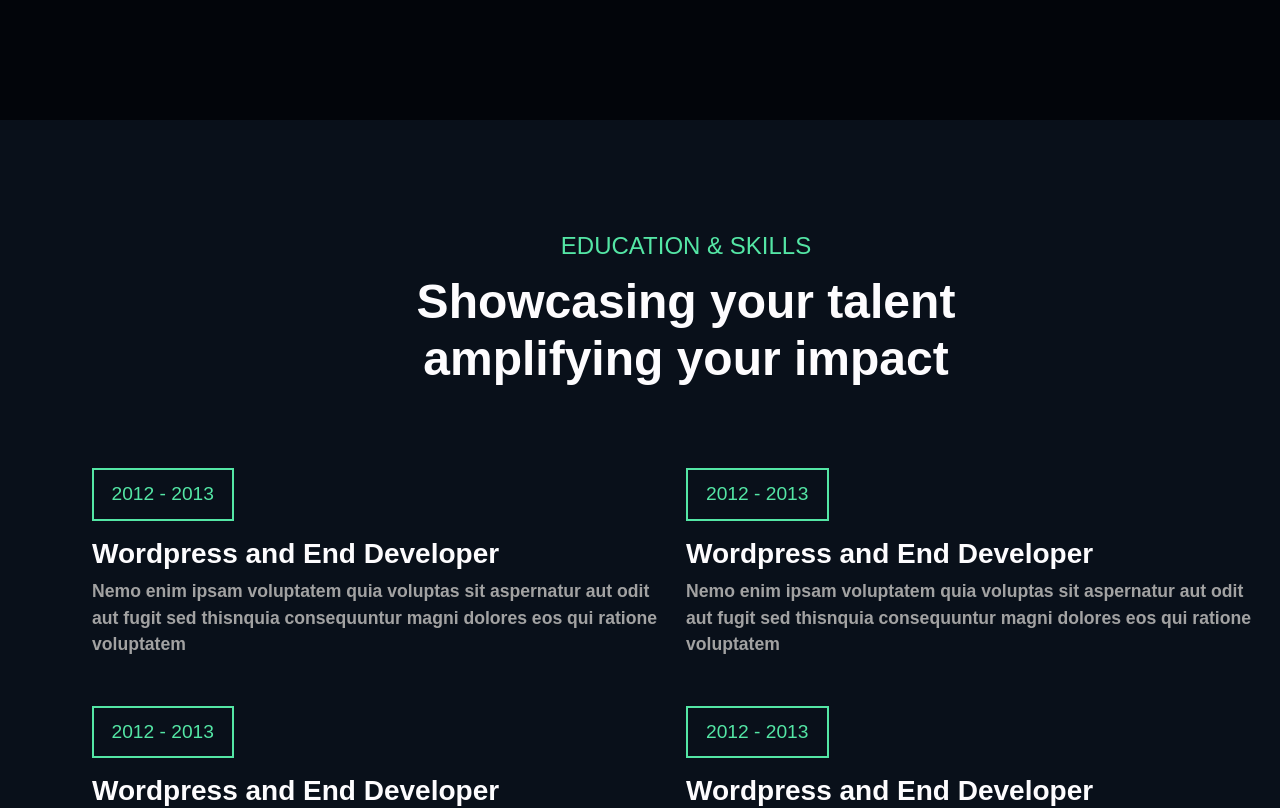
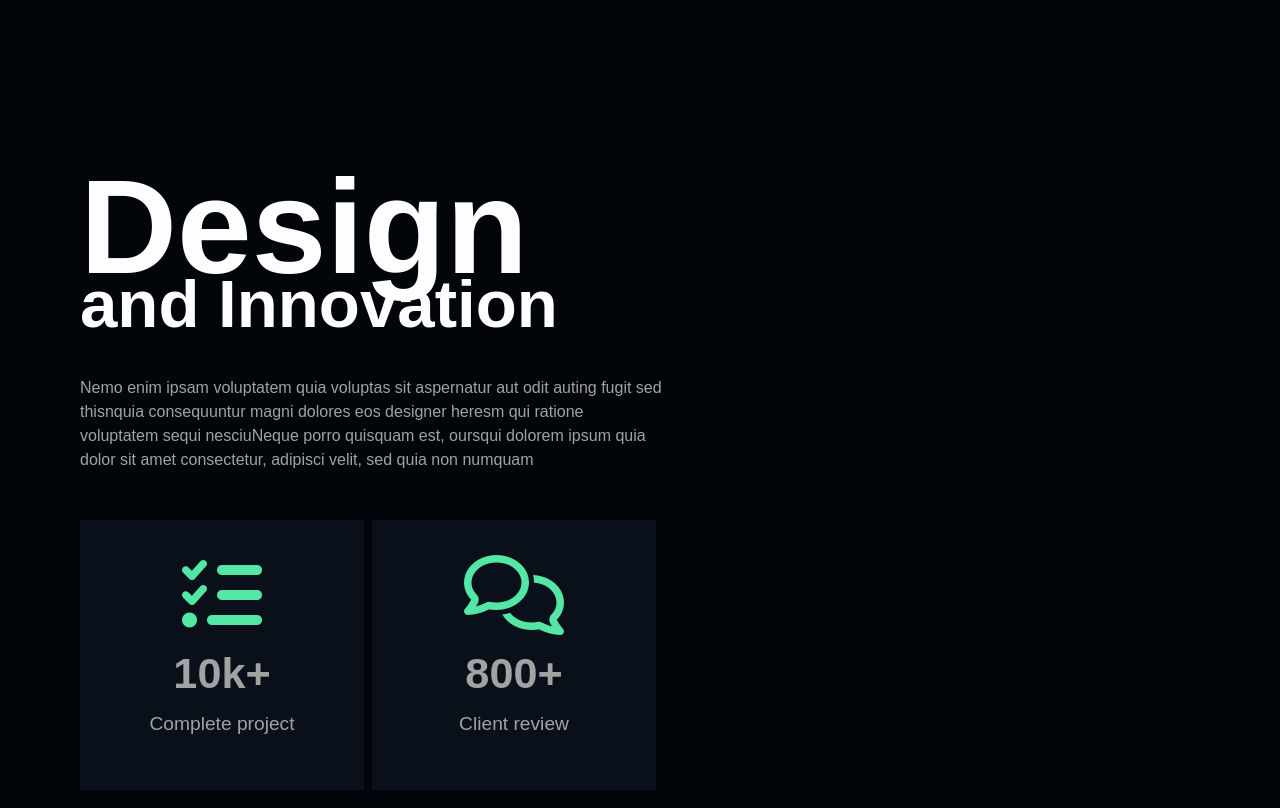
Before and after one commit to SaraMoreiraG/Portfolio, a React (Create React App) app: page / in a window 1280 px wide. Shown: the part 1480-2288 px from the top of the page. Built offline with nearby package versions, Linux system fonts and the light colour scheme.

Commit message:
getInTouch

```diff
--- a/src/App.css
+++ b/src/App.css
@@ -1,5 +1,5 @@
 body {
-  background-color: #09101a;
+  background-color: #02050a;
   color: #fdfcfe;
   font-family: "Product Sans", sans-serif;
   height: 100vh;
--- a/src/App.js
+++ b/src/App.js
@@ -2,6 +2,7 @@ import './App.css';
 
 import Home from './components/Home/home';
 import About from './components/About/about';
+import GetInTouch from './components/GetInTouch/getInTouch';
 import Skills from './components/Skills/skills';
 
 function App() {
@@ -9,6 +10,7 @@ function App() {
     <div className="App">
       <Home></Home>
       <About></About>
+      <GetInTouch></GetInTouch>
       <Skills></Skills>
     </div>
   );
--- a/src/components/About/about.css
+++ b/src/components/About/about.css
@@ -1,6 +1,5 @@
 #about{
-	padding: 5em;
-	height: 100vh;
+	padding: 10em 5em 8em 5em;
 	background-color: #02050a;
 }
 
--- /dev/null
+++ b/src/components/GetInTouch/getInTouch.css
@@ -0,0 +1,36 @@
+#getInTouch{
+	padding-left: 5em;
+}
+#getInTouch h2{
+	font-size: 8.4em;
+	line-height: 0.4em;
+	margin-bottom: 45px;
+}
+#getInTouch span{
+	font-size: 0.5em;
+}
+#getInTouch p{
+	color: #a2a2a2;
+}
+.block{
+	background-color: #09101a;
+	height: 270px;
+	width: 310px;
+	display: flex;
+	flex-direction: column;
+	justify-content: center;
+	align-items: center;
+}
+.block i{
+	color: #54E6A5;
+	font-size: 5em;
+}
+.quantity{
+	font-size: 2.7em;
+	font-weight: 700;
+	margin-top: 6px;
+	margin-bottom: 4px;
+}
+.block-text{
+	font-size: 1.2em;
+}
--- /dev/null
+++ b/src/components/GetInTouch/getInTouch.js
@@ -0,0 +1,33 @@
+import React from "react";
+import "./getInTouch.css";
+
+function GetInTouch() {
+  return (
+    <div className="row" id="getInTouch">
+      <div className="pe-3 col-6">
+        <h2>Design <span>and Innovation</span></h2>
+        <p>
+          Nemo enim ipsam voluptatem quia voluptas sit aspernatur aut odit
+          auting fugit sed thisnquia consequuntur magni dolores eos designer
+          heresm qui ratione voluptatem sequi nesciuNeque porro quisquam est,
+          oursqui dolorem ipsum quia dolor sit amet consectetur, adipisci velit,
+          sed quia non numquam
+        </p>
+        <div className="d-flex justify-content-between my-5">
+          <div className="block me-2">
+            <i class="fa-solid fa-list-check"></i>
+            <p className="quantity">10k+</p>
+            <p className="block-text">Complete project</p>
+          </div>
+          <div className="block me-2">
+		  	<i class="fa-regular fa-comments"></i>
+            <p className="quantity">800+</p>
+            <p className="block-text">Client review</p>
+          </div>
+        </div>
+      </div>
+    </div>
+  );
+}
+
+export default GetInTouch;
--- a/src/components/Skills/skills.css
+++ b/src/components/Skills/skills.css
@@ -1,5 +1,6 @@
 #skills{
-	margin-left: 5em;
+	padding-left: 5em;
+	background-color: #09101a;
 }
 .center-title{
 	display: flex;
```
